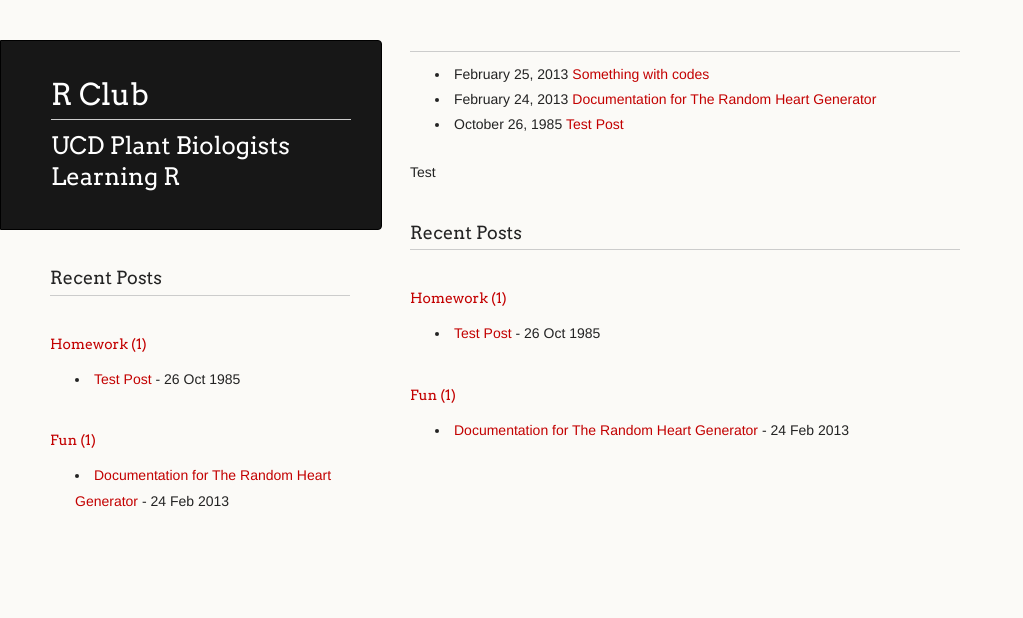
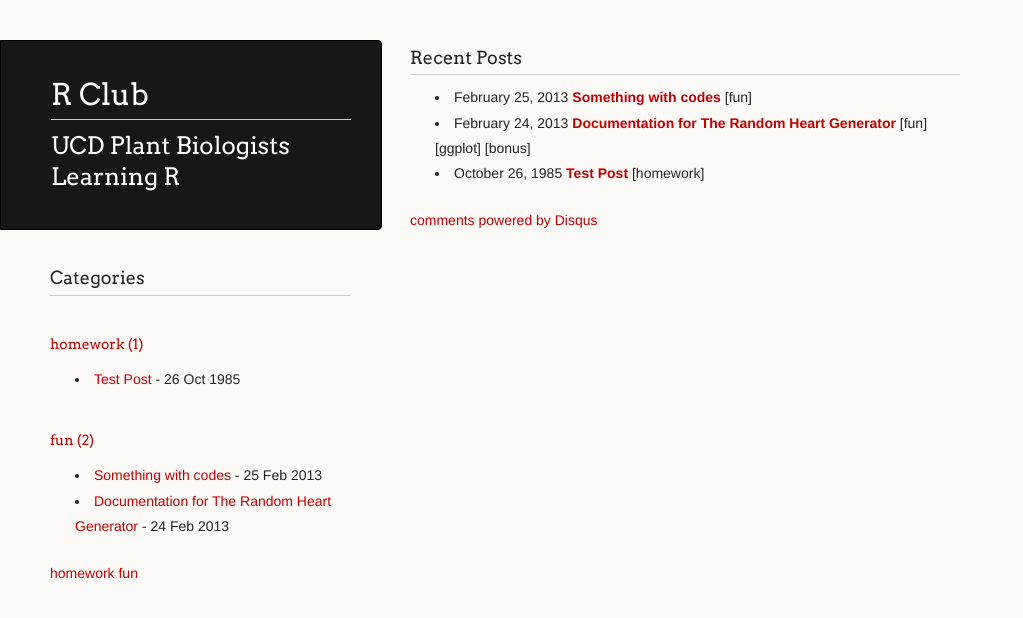
Before and after one commit to mfcovington/gh-pages-test, a Jekyll site: the page built from index.html, in a window 1280 px wide. Shown: the top 618 px of the page, without its empty margins (0-1023 px from the left). Built offline with Jekyll 4.4.1, drawn with Linux system fonts in a browser that asks for light colours; Markdown is read by kramdown in place of the engine named in the settings; comment, search, counter and statistics services are not loaded.

Commit message:
add disqus

```diff
--- a/_layouts/layout.html
+++ b/_layouts/layout.html
@@ -32,15 +32,27 @@
       </footer> -->
       <footer>
         <div class="categories">
-          <h3>Recent Posts</h3>
+          <h3>Categories</h3>
           {% for category in site.categories %}
             <h4><a href="{{ site.baseurl }}/categories/{{ category | first | slugize }}">{{ category | first }} ({{ category | last | size }})</a></h4>
             <ul>
-              {% for post in category.last %}
+              {% for post in category.last limit: 3 %}
                 <li><a href="{{ site.baseurl }}{{ post.url }}">{{ post.title }}</a> - {{ post.date | date_to_string }}</li>
               {% endfor %}
             </ul>
           {% endfor %}
+          {% for tag in site.categories %}
+
+  {% assign t = tag.first %}
+
+  {% assign posts = tag.last %}
+
+  <a class="tag tag{{ posts | size }}" href="/categories/{{ t | to_id }}.html">{{ t }}</a>
+
+
+{% endfor %}
+
+
         </div>
       </footer>
     </div>
--- a/_layouts/post.html
+++ b/_layouts/post.html
@@ -4,7 +4,21 @@
 
 <div class="content">
   <div id="post">
-    <h1>{{ post.title }}</h1>
     {{ content }}
   </div>
 </div>
+
+<div id="disqus_thread"></div>
+<script type="text/javascript">
+    /* * * CONFIGURATION VARIABLES: EDIT BEFORE PASTING INTO YOUR WEBPAGE * * */
+    var disqus_shortname = 'mfcovington-github'; // required: replace example with your forum shortname
+
+    /* * * DON'T EDIT BELOW THIS LINE * * */
+    (function() {
+        var dsq = document.createElement('script'); dsq.type = 'text/javascript'; dsq.async = true;
+        dsq.src = 'http://' + disqus_shortname + '.disqus.com/embed.js';
+        (document.getElementsByTagName('head')[0] || document.getElementsByTagName('body')[0]).appendChild(dsq);
+    })();
+</script>
+<noscript>Please enable JavaScript to view the <a href="http://disqus.com/?ref_noscript">comments powered by Disqus.</a></noscript>
+<a href="http://disqus.com" class="dsq-brlink">comments powered by <span class="logo-disqus">Disqus</span></a>
--- a/_posts/2013-02-24-Heart-Doc.md
+++ b/_posts/2013-02-24-Heart-Doc.md
@@ -1,8 +1,11 @@
 ---
 title: Documentation for The Random Heart Generator
 layout: post
-categories: Fun
-tags: ggplot2
+categories: fun
+tags:
+- ggplot
+- bonus
+comments: true
 ---
 
 # The Random Heart Generator
--- a/index.html
+++ b/index.html
@@ -4,25 +4,14 @@
 ---
 
 <div class="content">
-  <div class="related">
+  <div class="recent">
+    <h3>Recent Posts</h3>
     <ul>
-      {% for post in site.posts %}
+      {% for post in site.posts limit: 5 %}
       <li>
-	<span>{{ post.date | date: "%B %e, %Y" }}</span> <a href="{{ site.baseurl }}{{ post.url }}">{{ post.title }}</a>
+    <span>{{ post.date | date: "%B %e, %Y" }}</span> <a href="{{ site.baseurl }}{{ post.url }}"><strong>{{ post.title }}</strong></a>{% for cat in post.categories %} [{{ cat }}]{% endfor %}{% for tag in post.tags %} [{{ tag }}]{% endfor %}
       </li>
       {% endfor %}
     </ul>
   </div>
-  <p>Test</p>
-  <div class="categories">
-    <h3>Recent Posts</h3>
-    {% for category in site.categories %}
-      <h4><a href="{{ site.baseurl }}/categories/{{ category | first | slugize }}">{{ category | first }} ({{ category | last | size }})</a></h4>
-      <ul>
-        {% for post in category.last %}
-          <li><a href="{{ site.baseurl }}{{ post.url }}">{{ post.title }}</a> - {{ post.date | date_to_string }}</li>
-        {% endfor %}
-      </ul>
-    {% endfor %}
-  </div>
 </div>
```
Also changed, not shown: _posts/1985-10-26-Test-Post.md (+4 -1 lines), _posts/2013-02-25-liquid-codes.md (+5 -1 lines).
